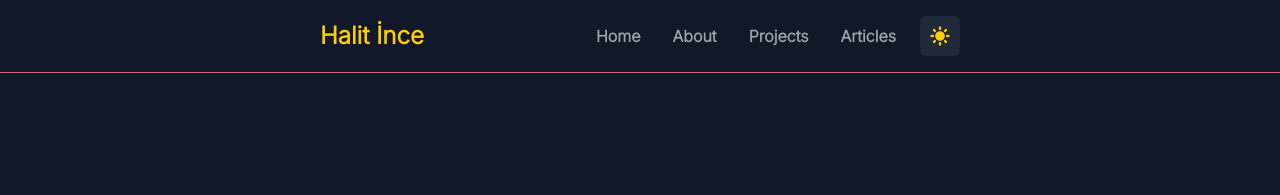
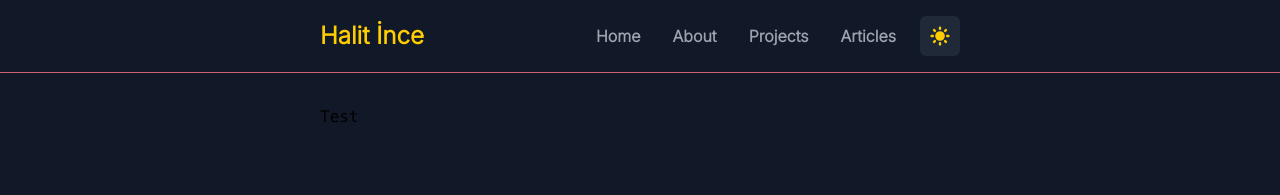
Before and after one commit to halitiince/my-portfolio-website, a Next.js app: page / in a window 1280 px wide. Shown: the top 195 px of the page. Built offline with nearby package versions, Linux system fonts and the light colour scheme.

Commit message:
fix: fix main tag styling

```diff
--- a/components/Layout.tsx
+++ b/components/Layout.tsx
@@ -2,10 +2,11 @@ import React from 'react';
 import {NextPage} from "next";
 import Header from "./Header";
 
-const Layout: NextPage = () => {
+const Layout: NextPage = ({children}) => {
     return (
-        <div className="min-h-screen bg-gray-900">
+        <div className="min-h-screen bg-gray-900 flex flex-col">
             <Header/>
+            <main className="flex flex-col justify-center w-full max-w-2xl px-4 mx-auto mt-8">{children}</main>
         </div>
     );
 };
```
